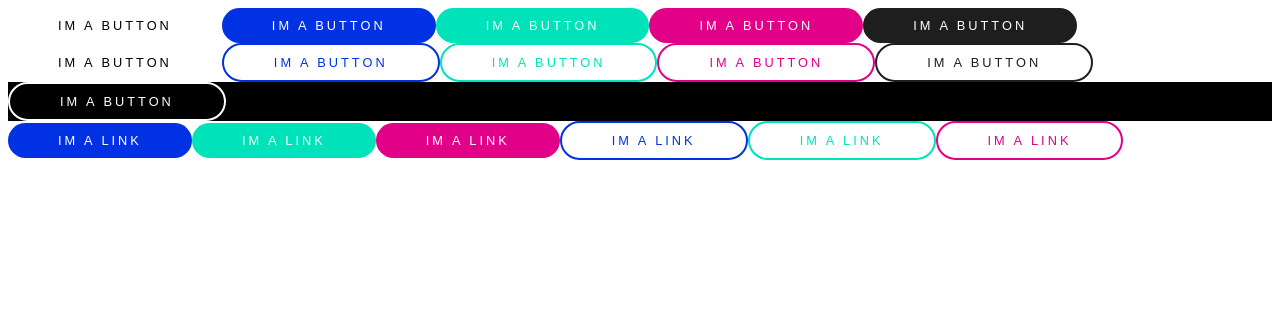
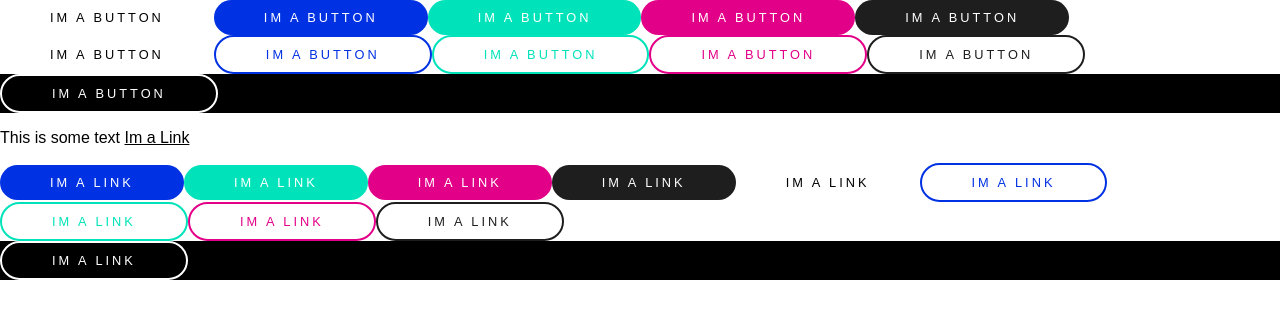
Before and after one commit to christopher-alba/e-commerce-chrishty, a React app: page / in a window 1280 px wide. Shown: the top 318 px of the page. Built offline with nearby package versions, Linux system fonts and the light colour scheme.

Commit message:
Complete juxcustomlink basic styling

```diff
--- a/client/App.jsx
+++ b/client/App.jsx
@@ -19,6 +19,12 @@ const App = () => {
       <div style={{ background: "black" }}>
         <Button type="light-outlined">Im a button</Button>
       </div>
+      <div>
+        <p>
+          This is some text{" "}
+          <JCUXCustomLink href="hello">Im a Link</JCUXCustomLink>
+        </p>
+      </div>
 
       <JCUXCustomLink type="button-primary" href="hello">
         Im a Link
@@ -27,6 +33,12 @@ const App = () => {
         Im a Link
       </JCUXCustomLink>
       <JCUXCustomLink type="button-tertiary" href="hello">
+        Im a Link
+      </JCUXCustomLink>
+      <JCUXCustomLink type="button-dark" href="hello">
+        Im a Link
+      </JCUXCustomLink>
+      <JCUXCustomLink type="button-light" href="hello">
         Im a Link
       </JCUXCustomLink>
       <JCUXCustomLink type="button-primary-outlined" href="hello">
@@ -38,6 +50,14 @@ const App = () => {
       <JCUXCustomLink type="button-tertiary-outlined" href="hello">
         Im a Link
       </JCUXCustomLink>
+      <JCUXCustomLink type="button-dark-outlined" href="hello">
+        Im a Link
+      </JCUXCustomLink>
+      <div style={{ background: "black" }}>
+        <JCUXCustomLink type="button-light-outlined" href="hello">
+          Im a Link
+        </JCUXCustomLink>
+      </div>
     </Fragment>
   );
 };
--- a/client/app.css
+++ b/client/app.css
@@ -1,3 +1,7 @@
 h1 {
-    font-weight: 200;
+  font-weight: 200;
 }
+body {
+  margin: 0;
+  font-family: Arial, Helvetica, sans-serif;
+}
--- a/client/components/jcux/JCUXCustomLink/JCUXCustomLink.js
+++ b/client/components/jcux/JCUXCustomLink/JCUXCustomLink.js
@@ -1,6 +1,27 @@
 import styled from "styled-components";
 
 const Link = styled.a`
+  ${(props) => {
+    if (!props.type) {
+      return `
+        color:inherit;
+        font-size: inherit;
+        `;
+    } else {
+      return `
+        padding: 10px 50px;
+        border-radius: 50px;
+        letter-spacing: 3px;
+        cursor: pointer;
+        text-transform: uppercase;
+        transition: 300ms;
+        text-decoration: none;
+        display: inline-block;
+        text-align: center;
+        font-family: arial;
+        font-size: 0.8rem;`;
+    }
+  }}
   ${(props) => {
     if (props.type === "button-primary")
       return `
@@ -38,6 +59,32 @@ const Link = styled.a`
       }
       &:focus{
         box-shadow: 0px 0px 0px 5px ${props.theme.colors.jcPink20};
+        outline: none;
+      }
+    `;
+    if (props.type === "button-dark")
+      return `
+      background: ${props.theme.colors.jcBlack100};
+      color:white;
+      border: none;
+      &:hover, &:focus{
+        background: ${props.theme.colors.jcBlack80};
+      }
+      &:focus{
+        box-shadow: 0px 0px 0px 5px ${props.theme.colors.jcBlack20};
+        outline: none;
+      }
+    `;
+    if (props.type === "button-light")
+      return `
+      background: white;
+      color:black;
+      border: none;
+      &:hover, &:focus{
+        background: ${props.theme.colors.jcGrey80};
+      }
+      &:focus{
+        box-shadow: 0px 0px 0px 5px ${props.theme.colors.jcGrey20};
         outline: none;
       }
     `;
@@ -83,18 +130,35 @@ const Link = styled.a`
          outline: none;
       }
   `;
+    if (props.type === "button-dark-outlined")
+      return `
+      background: transparent;
+      color:${props.theme.colors.jcBlack100};
+      border: 2px solid ${props.theme.colors.jcBlack100};
+      &:hover, &:focus{
+         background: ${props.theme.colors.jcBlack80};
+         color: white;
+      }
+      &:focus{
+         box-shadow: 0px 0px 0px 5px ${props.theme.colors.jcBlack20};
+         outline: none;
+      }
+  `;
+    if (props.type === "button-light-outlined")
+      return `
+      background: transparent;
+      color:white;
+      border: 2px solid white;
+      &:hover, &:focus{
+         background: white;
+         color: black;
+      }
+      &:focus{
+         box-shadow: 0px 0px 0px 5px ${props.theme.colors.jcGrey20};
+         outline: none;
+      }
+  `;
   }}
-  padding: 10px 50px;
-  border-radius: 50px;
-  letter-spacing: 3px;
-  cursor: pointer;
-  text-transform: uppercase;
-  transition: 300ms;
-  text-decoration: none;
-  display: inline-block;
-  text-align: center;
-  font-family: arial;
-  font-size: 0.8rem;
 `;
 
 export default Link;
```
